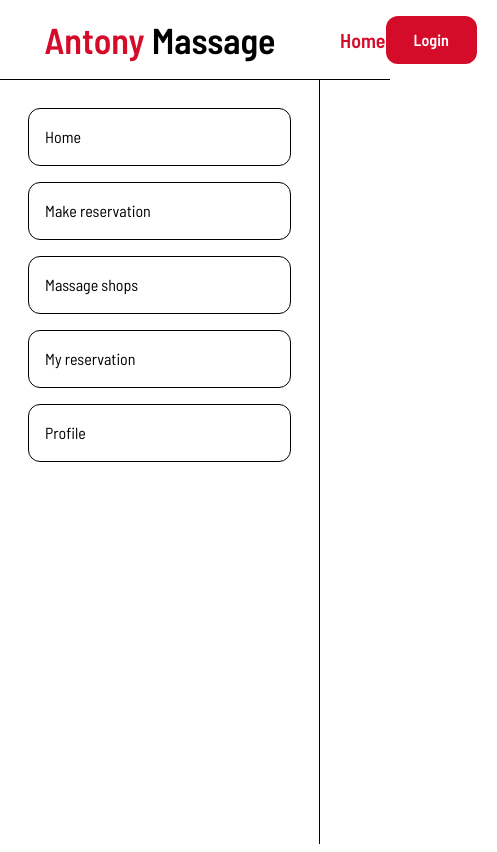
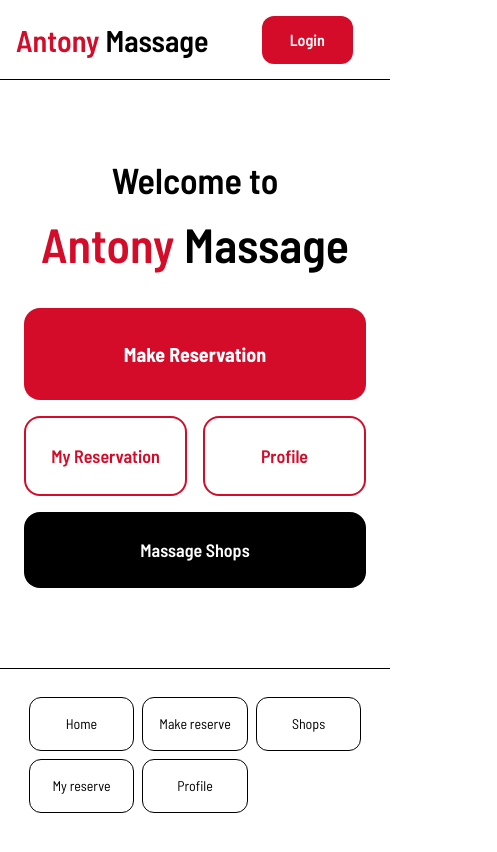
Before and after one commit to guniism/Antony-massage-frontend, a React (Vite) app: page / in a window 390 px wide. Shown: the top 852 px of the page, 497 px wide, since content can reach past the window. Built offline with nearby package versions, Linux system fonts and the light colour scheme.

Commit message:
Make website responsive

```diff
--- a/components/header.jsx
+++ b/components/header.jsx
@@ -43,18 +43,18 @@ export default function Header({ title }) {
 
     }, []);
     return(
-        <div className="border-b flex flex-row  h-20">
-            <div className="w-80 flex-none justify-center flex items-center">
+        <div className="border-b flex h-20 flex-row">
+            <div className="md:w-80 flex-none justify-center flex items-center px-4">
                 <Link to="/">
-                <div className="text-4xl font-semibold">
-                    <span className="text-[#D40B29] hover:text-[#F00B29] ">Antony </span>
+                <div className="text-3xl md:text-4xl font-semibold">
+                    <span className="text-[#D40B29] hover:text-[#F00B29]">Antony </span>
                     <span className="text-black">Massage</span>
                 </div>
                 </Link>
             </div>
 
-            <div className="w-full flex-row flex justify-between items-center px-5">
-                <h1 className="text-xl text-[#D40B29] font-semibold">{title}</h1>
+            <div className="w-full flex-row flex justify-center md:justify-between items-center px-5">
+                <h1 className="text-xl text-[#D40B29] font-semibold hidden md:flex">{title}</h1>
 
                 {!isLogin ?
                     <Button />
--- a/components/navbar.jsx
+++ b/components/navbar.jsx
@@ -1,10 +1,10 @@
 import { Link, useNavigate } from "react-router-dom"
 import { useEffect, useState } from "react"
 
-function EachNav({to, text}){
+function EachNav({to, text, hide}){
     return(
-    <Link to={to}>
-        <li className="border py-4 px-4 rounded-xl">{text}</li>
+    <Link to={to} className={hide}>
+        <li className="border py-4 px-4 rounded-xl text-sm md:text-base">{text}</li>
     </Link>
     )
 }
@@ -22,35 +22,51 @@ export default function Navbar(){
         }
     }, [navigate]);
 
-    function handleLogout() {
-        localStorage.removeItem("token");
+    async function handleLogout() {
         // console.log("User has been logout");
-        setShowLogout(true);
-        navigate("/login");
+        try {
+            const response = await fetch(`${import.meta.env.VITE_API_URL}/api/v1/auth/logout`, {
+                method: "GET",
+            });
+
+            const data = await response.json();
+
+            if (!response.ok) {
+                console.log("Error: ", data.message);
+                return;
+            }
+            localStorage.removeItem("token");
+            setShowLogout(true);
+            navigate("/login");
+        }
+        catch(error){
+            console.log("Error: ", error);
+        }
+
     }
     return(
         <div className="p-7">
-            <ul className="flex flex-col space-y-4">
-                {/* <Link to="/">
-                    <li className="border py-4 px-4 rounded-xl">Make reservation</li>
-                </Link>
-                <Link to="/">
-                    <li className="border py-4 px-4 rounded-xl">Home</li>
-                </Link>
-                <Link to="/massage-shop">
-                    <li className="border py-4 px-4 rounded-xl">Massage Shop</li>
-                </Link> */}
-                <EachNav to="/" text="Home"/>
+            <ul className="grid grid-cols-3 gap-2 md:flex md:flex-col md:space-y-4 md:gap-0 text-center">
+                <EachNav to="/" text="Home" hide=""/>
 
-                <EachNav to="/make-reservation" text="Make reservation"/>
-                <EachNav to="/massage-shop" text="Massage shops"/>
-                <EachNav to="/reservation" text="My reservation"/>
-                <EachNav to="/profile" text="Profile"/>
-                {showLogout ?
-                    <li onClick={handleLogout} className="hover:cursor-pointer border-[#D40B29] text-[#D40B29] border py-4 px-4 rounded-xl">
+                <EachNav to="/make-reservation" text="Make reservation" hide="hidden md:block"/>
+                <EachNav to="/make-reservation" text="Make reserve" hide="md:hidden"/>
+
+                <EachNav to="/massage-shop" text="Massage shops" hide="hidden md:block"/>
+                <EachNav to="/massage-shop" text="Shops" hide="md:hidden"/>
+
+                <EachNav to="/reservation" text="My reservation" hide="hidden md:block"/>
+                <EachNav to="/reservation" text="My reserve" hide="md:hidden"/>
+
+                <EachNav to="/profile" text="Profile" hide=""/>
+                {showLogout && (
+                    <li
+                        onClick={handleLogout}
+                        className="hover:cursor-pointer border-[#D40B29] text-[#D40B29] border py-4 px-4 rounded-xl w-full hover:bg-red-100 transition text-sm md:text-base"
+                    >
                         Logout
                     </li>
-                : <></>}
+                )}
             </ul>
         </div>
     )
--- a/index.html
+++ b/index.html
@@ -2,7 +2,8 @@
 <html lang="en">
   <head>
     <meta charset="UTF-8" />
-    <link rel="icon" type="image/svg+xml" href="/vite.svg" />
+    <!-- <link rel="icon" type="image/svg+xml" href="/vite.svg" /> -->
+    <link rel="icon" type="image/png" href="/favicon.png">
     <meta name="viewport" content="width=device-width, initial-scale=1.0" />
     <title>Antony Massage</title>
     <link rel="preconnect" href="https://fonts.googleapis.com">
--- a/package.json
+++ b/package.json
@@ -4,7 +4,7 @@
   "version": "0.0.0",
   "type": "module",
   "scripts": {
-    "dev": "vite",
+    "dev": "vite --host",
     "build": "vite build",
     "lint": "eslint .",
     "preview": "vite preview"
--- a/pages/home.jsx
+++ b/pages/home.jsx
@@ -1,22 +1,47 @@
 import Header from "../components/header"
 import Navbar from "../components/navbar"
-
+import { Link } from "react-router-dom"
 export default function Home() {
   return (
     <div className="flex flex-col min-h-screen">
       <Header title="Home" />
       <div className="flex-1 flex flex-row">
-        <div className='border-r w-80 flex-none'>
+        <div className='border-r w-80 flex-none hidden md:block'>
           <Navbar />
         </div>
-        <div className='w-full'>
+        <div className="md:hidden fixed border-t h-44 bottom-0 left-0 w-full z-50 flex flex-row justify-around bg-white">
+          <Navbar />
+        </div>
+        <div className='w-full flex flex-col items-center md:pt-32 p-6 pt-20'>
 
 
+      <div className="text-5xl font-semibold mb-10 text-center space-y-5">
+        <h3 className="text-4xl">Welcome to</h3>
+        <span className="text-[#D40B29] hover:text-[#F00B29]">Antony </span>
+        <span className="text-black">Massage</span>
+      </div>
 
+      <div className="grid grid-cols-2 gap-4 w-full max-w-4xl md:grid-cols-3 lg:grid-cols-4">
+        <Link to="/make-reservation" className="col-span-2 row-span-2 flex items-center justify-center bg-[#D40B29] text-white text-xl font-bold p-8 rounded-2xl transition-transform transform hover:scale-105">
+          Make Reservation
+        </Link>
+        <Link to="/reservation" className="flex items-center justify-center border-2 border-[#D40B29] text-[#D40B29] text-lg font-semibold p-6 rounded-2xl transition-transform transform hover:scale-105">
+          My Reservation
+        </Link>
+        <Link to="/profile" className="flex items-center justify-center border-2 border-[#D40B29] text-[#D40B29] text-lg font-semibold p-6 rounded-2xl transition-transform transform hover:scale-105">
+          Profile
+        </Link>
+        <Link to="/massage-shop" className="col-span-2 flex items-center justify-center bg-black text-white text-lg font-semibold p-6 rounded-2xl transition-transform transform hover:scale-105">
+          Massage Shops
+        </Link>
+      </div>
 
 
         </div>
       </div>
+      <div className="md:hidden h-64">
+
+      </div>
     </div>
   )
 }
--- a/pages/makereserve.jsx
+++ b/pages/makereserve.jsx
@@ -79,7 +79,7 @@ export default function MakeReserve() {
             Authorization: `Bearer ${token}`,
           },
           body: JSON.stringify({
-            reserverDate: date,
+            reserveDate: date,
             user: userID,
           }),
       });
@@ -101,10 +101,14 @@ export default function MakeReserve() {
     <div className="flex flex-col min-h-screen">
       <Header title="Make Reservation" />
       <div className="flex-1 flex flex-row">
-        <div className='border-r w-80 flex-none'>
+        <div className='border-r w-80 flex-none hidden md:block'>
+          <Navbar />
+        </div>
+        <div className="md:hidden fixed border-t h-44 bottom-0 left-0 w-full z-50 flex flex-row justify-around bg-white">
           <Navbar />
         </div>
         <div className='w-full pt-20'>
+        <h1 className="text-2xl mb-8 text-[#D40B29] font-semibold md:hidden text-center">Make Reservation</h1>
           <div className="w-96 mx-auto space-y-2 px-4">
             <form onSubmit={handleSubmit} className='flex flex-col justify-evenly '>
             <h2 className="font-semibold pl-3">Reservation date</h2>
@@ -131,6 +135,7 @@ export default function MakeReserve() {
 
           </div>
         </div>
+        <div className="md:hidden h-64"></div>
       </div>
     </div>
   )
--- a/pages/massageshop.jsx
+++ b/pages/massageshop.jsx
@@ -51,12 +51,18 @@ export default function MassageShop() {
 
   return (
     <div className="flex flex-col min-h-screen">
-      <Header title="Massage Shop" />
+      <Header title="Massage Shops"/>
       <div className="flex-1 flex flex-row">
-        <div className='border-r w-80 flex-none'>
+        <div className='border-r w-80 flex-none hidden md:block'>
           <Navbar />
         </div>
+        <div className="md:hidden fixed border-t h-44 bottom-0 left-0 w-full z-50 flex flex-row justify-around bg-white">
+          <Navbar />
+        </div>
+
             <div className="w-full">
+                <h1 className="text-2xl mb-8 mt-10 text-[#D40B29] font-semibold md:hidden text-center">Massage shops</h1>
+
                 <div className="p-4 space-y-4 h-full overflow-y-auto ">
                     <ul className="space-y-4">
                     {shops.map((shop) => (
@@ -75,6 +81,7 @@ export default function MassageShop() {
                         </li>
                     ))}
                     </ul>
+                    <div className="md:hidden h-64"></div>
                 </div>
             </div>
 
--- a/pages/myreservation.jsx
+++ b/pages/myreservation.jsx
@@ -3,9 +3,113 @@ import Navbar from "../components/navbar"
 import { useEffect, useState } from "react";
 import { useNavigate } from "react-router-dom";
 
+
+function EditPopup({close, data, updateData}) {
+    const [shops, setShops] = useState([]);
+    const [selectShop, setSelectShop] = useState(data[1]);
+    const [date, setDate] = useState(new Date(data[2]).toISOString().split('T')[0]);
+    const reserveId = data[0];
+    useEffect(() => {
+        // console.log(data);
+        const fetchShops = async () => {
+            try {
+                const response = await fetch(`${import.meta.env.VITE_API_URL}/api/v1/massage-shops`, {
+                    method: "GET",
+                    headers: {
+                        "Content-Type": "application/json",
+                    },
+                });
+
+                if (!response.ok) {
+                    throw new Error(`Error: ${response.status}`);
+                }
+
+                const data = await response.json();
+
+                if (data.success) {
+                    // console.log(data.data);
+                    setShops(data.data);
+                }
+            } catch (error) {
+                console.error("Error fetching data:", error);
+            }
+        };
+
+        fetchShops();
+      }, []);
+    const handleSubmit = async (e) => {
+        e.preventDefault();
+        try {
+            const token = localStorage.getItem("token");
+            const response = await fetch(`${import.meta.env.VITE_API_URL}/api/v1/reservations/${reserveId}`, {
+                method: "PUT",
+                headers: {
+                    "Content-Type": "application/json",
+                    "Authorization": `Bearer ${token}`
+                },
+                body: JSON.stringify({
+                    reserveDate: date,
+                    massageShop: selectShop
+                }),
+            });
+
+            if (!response.ok) {
+                throw new Error(`Error: ${response.status}`);
+            }
+
+            const updatedReservation = await response.json();
+
+            if (updatedReservation.success) {
+                updateData(prev => prev.map(reservation =>
+                    reservation._id === reserveId
+                        ? { ...reservation, reserveDate: date, massageShop: { id: selectShop, name: shops.find(shop => shop.id === selectShop)?.name } }
+                        : reservation
+                ));
+
+                close([]);
+            }
+        } catch (error) {
+            console.error("Error to update:", error);
+        }
+    }
+    const handleClose = () => {
+        close([]);
+    }
+    return (
+        <div className="fixed inset-0 flex items-center justify-center bg-[rgba(0,0,0,0.5)]">
+            <div className="bg-white text-black max-w-xl w-full m-10 rounded-lg shadow-lg">
+                <form onSubmit={handleSubmit} className='flex flex-col justify-evenly px-8 s py-8'>
+                <h2 className="font-semibold pl-3">Reservation date</h2>
+                <input type="date" onChange={(e) => setDate(e.target.value)} defaultValue={date} className='border rounded-xl px-3 py-2'></input>
+
+                <h2 className="font-semibold pl-3 pt-3">Massage shop</h2>
+                <select id="type" value={selectShop} onChange={(e) => setSelectShop(e.target.value)} ame="type" className='border rounded-xl px-3 py-2'>
+                    <option value="" disabled>-- Select massage shop --</option>
+                    {shops.map((shop) => (
+                        <option key={shop.id} value={shop.id}>{shop.name}</option>
+                    ))}
+                </select>
+                <div className="space-x-4 mt-5">
+                    <button onClick={handleClose} className="hover:cursor-pointer hover:bg-[#F00B29] py-2 w-24 h-12 rounded-xl bg-[#D40B29] font-semibold text-white">
+                        Close
+                    </button>
+                    <button type='submit' className='hover:cursor-pointer hover:bg-[#15bc4f] py-2 w-24 h-12 rounded-xl bg-[#079c3b] font-semibold text-white'>
+                        Update
+                    </button>
+                </div>
+
+                </form>
+
+            </div>
+        </div>
+    );
+}
+
 export default function Reservation() {
     const navigate = useNavigate();
     const [reservDatas, setReservDatas] = useState([]);
+    const [showEdit, setShowEdit] = useState(false);
+    const [editData, setEditData] = useState([]);
     useEffect(() => {
         const token = localStorage.getItem("token");
         if (!token) {
@@ -27,7 +131,7 @@ export default function Reservation() {
                 const data = await response.json();
 
                 if (data.success) {
-                    console.log(data.data);
+                    // console.log(data.data);
                     setReservDatas(data.data);
                 }
             } catch (error) {
@@ -63,39 +167,58 @@ export default function Reservation() {
         }
     }
 
+    const handleEdit = (data) => {
+        setShowEdit(!showEdit);
+        setEditData(data);
+    }
+
   return (
     <div className="flex flex-col min-h-screen">
       <Header title="My reservation" />
       <div className="flex-1 flex flex-row">
-        <div className='border-r w-80 flex-none'>
+        <div className='border-r w-80 flex-none hidden md:block'>
+          <Navbar />
+        </div>
+        <div className="md:hidden fixed border-t h-44 bottom-0 left-0 w-full z-50 flex flex-row justify-around bg-white">
           <Navbar />
         </div>
             <div className="w-full">
+            <h1 className="text-2xl mb-8 mt-10 text-[#D40B29] font-semibold md:hidden text-center">My reservation</h1>
                 <div className="p-4 space-y-4 h-full overflow-y-auto ">
+                {reservDatas.length === 0 ? (
+                    <p className="text-center mt-4 text-lg">You don't have any reservations.</p>
+                        ) : (
                         <ul className="space-y-4">
                             {reservDatas.map((reservData, index) => (
-                        <li key={reservData.id || `reservation-${index}`} className="border p-4 rounded-lg flex justify-between">
+                            <li key={reservData._id || `reservation-${index}`} className="border p-4 rounded-lg flex justify-between">
                                 <div>
                                 <h2 className="text-lg font-semibold">{reservData.massageShop.name}</h2>
                                 <p className="text-gray-600">
-                                {new Date(reservData.reserverDate).toLocaleDateString("en-GB", {
+                                    {new Date(reservData.reserveDate).toLocaleDateString("en-GB", {
                                     day: "2-digit",
                                     month: "short",
                                     year: "numeric",
                                     })}
                                 </p>
-
                                 </div>
-                        <div className="space-x-4">
-                            <button className="hover:cursor-pointer hover:bg-[#333668] py-2 w-24 h-12 rounded-xl bg-[#212343] font-semibold text-white">Edit</button>
-                            <button onClick={() => handleDelete(reservData._id)} className="hover:cursor-pointer hover:bg-[#F00B29] py-2 w-24 h-12 rounded-xl bg-[#D40B29] font-semibold text-white">Delete</button>
+                                <div className="space-x-2 md:space-x-4 flex flex-row">
+                                <button onClick={() => handleEdit([reservData._id, reservData.massageShop.id, reservData.reserveDate])} className="hover:cursor-pointer hover:bg-[#333668] py-2 w-16 md:w-24 h-12 rounded-xl bg-[#212343] font-semibold text-white">
+                                    Edit
+                                </button>
+                                <button onClick={() => handleDelete(reservData._id)} className="hover:cursor-pointer hover:bg-[#F00B29] py-2 w-16 md:w-24 h-12 rounded-xl bg-[#D40B29] font-semibold text-white">
+                                    Delete
+                                </button>
                                 </div>
-
                             </li>
                             ))}
                         </ul>
+                    )}
                 </div>
+
+                {(showEdit) ? <EditPopup close={handleEdit} data={editData} updateData={setReservDatas}/> : <></>}
+
             </div>
+            <div className="md:hidden h-64"></div>
       </div>
     </div>
   )
--- a/pages/profile.jsx
+++ b/pages/profile.jsx
@@ -50,10 +50,14 @@ export default function Profile() {
     <div className="flex flex-col min-h-screen">
       <Header title="Profile" />
       <div className="flex-1 flex flex-row">
-        <div className='border-r w-80 flex-none'>
+        <div className='border-r w-80 flex-none hidden md:block'>
+          <Navbar />
+        </div>
+        <div className="md:hidden fixed border-t h-44 bottom-0 left-0 w-full z-50 flex flex-row justify-around bg-white">
           <Navbar />
         </div>
         <div className='w-full pt-20'>
+        <h1 className="text-2xl mb-8 text-[#D40B29] font-semibold md:hidden text-center">Profile</h1>
           <div className="w-96 mx-auto space-y-2 px-4">
             <img src="/profile.jpeg"
               alt="Profile"
@@ -68,8 +72,9 @@ export default function Profile() {
 
           </div>
 
+          <div className="md:hidden h-64"></div>
+        </div>
 
-        </div>
       </div>
     </div>
   )
--- a/src/App.jsx
+++ b/src/App.jsx
@@ -1,10 +1,11 @@
 import { BrowserRouter as Router, Routes, Route, Link } from 'react-router-dom'
-import MassageShop from '../pages/massageshop'
 import Home from '../pages/home'
 import Login from '../pages/login'
 import MakeReserve from '../pages/makereserve'
 import Profile from '../pages/profile'
 import Reservation from '../pages/myreservation'
+import Register from '../pages/register'
+import MassageShop from '../pages/massageShop'
 function App() {
   return (
     <Router>
@@ -18,6 +19,7 @@ function App() {
       <Route path="/profile" element={<Profile />} />
       <Route path="/login" element={<Login />} />
       <Route path="/reservation" element={<Reservation />} />
+      <Route path="/register" element={<Register />} />
     </Routes>
     </Router>
   )
```
Also changed, not shown: pages/login.jsx (+5 -5 lines). Lines whose indentation alone changed are shown as unchanged.
